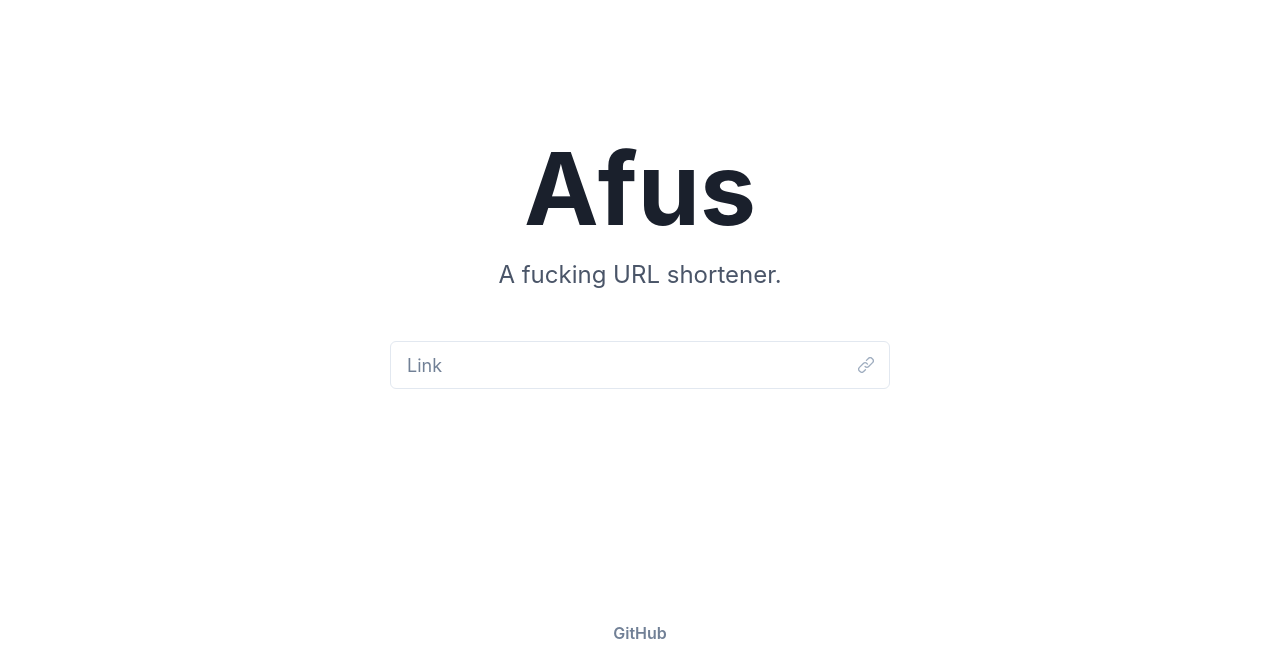
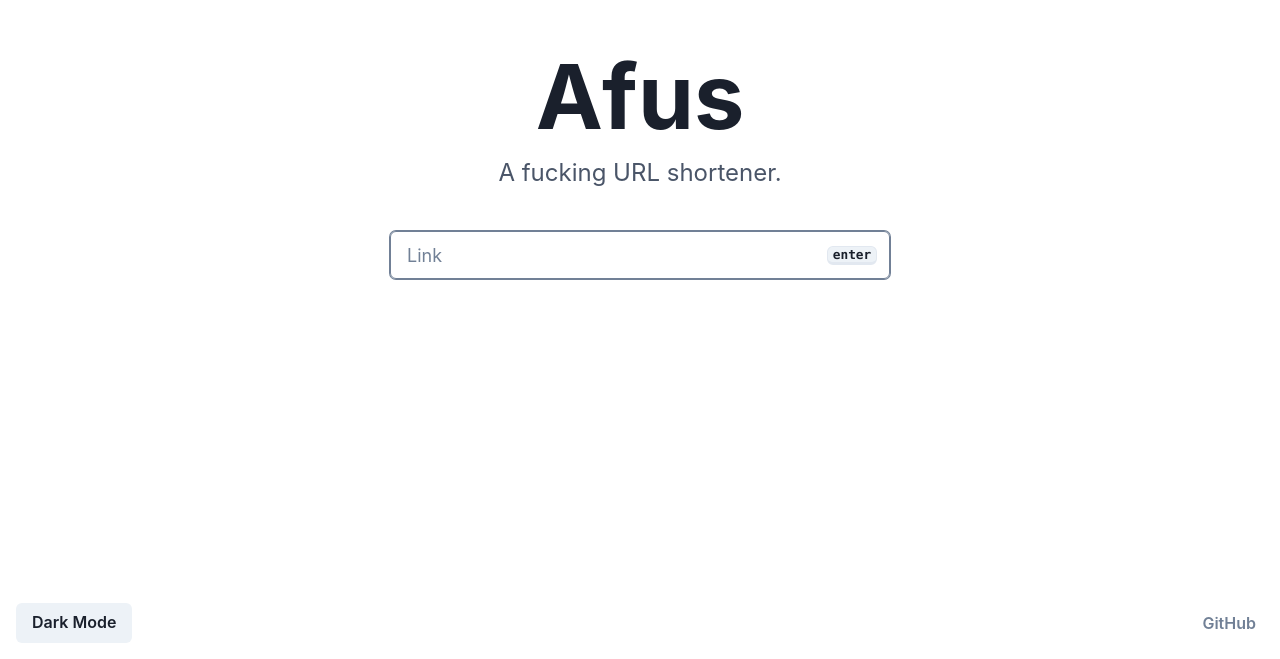
Before and after one commit to enquestor/afus, a React (Vite) app in the folder web/: page / in a window 1280 px wide. Shown: the part 141-800 px from the top of the page. Built offline with nearby package versions, Linux system fonts and the light colour scheme.

Commit message:
feature(web): ui improvements and qr code

```diff
--- a/web/package.json
+++ b/web/package.json
@@ -15,6 +15,7 @@
     "@emotion/react": "^11.10.6",
     "@emotion/styled": "^11.10.6",
     "framer-motion": "^10.10.0",
+    "qrcode.react": "^3.1.0",
     "react": "^18.2.0",
     "react-dom": "^18.2.0"
   },
--- a/web/src/App.tsx
+++ b/web/src/App.tsx
@@ -1,40 +1,27 @@
 import { useState } from "react";
 import {
   Box,
-  Button,
   Center,
-  Container,
   Flex,
-  Heading,
   Input,
   InputGroup,
   InputRightElement,
-  Modal,
-  ModalBody,
-  ModalCloseButton,
-  ModalContent,
-  ModalFooter,
-  ModalHeader,
-  ModalOverlay,
-  Text,
+  Kbd,
 } from "@chakra-ui/react";
-import { LinkIcon } from "@chakra-ui/icons";
 import Footer from "./Footer";
 import Logo from "./Logo";
+import Result from "./Result";
 
 function App() {
   const [url, setUrl] = useState("");
-  const [isGeneratingUrl, setIsGeneratingUrl] = useState(false);
   const [code, setCode] = useState("");
 
   const handleUrlChange = (e: React.ChangeEvent<HTMLInputElement>) =>
     setUrl(e.target.value);
 
   const handleUrlGeneration = async () => {
-    setIsGeneratingUrl(true);
-
     try {
-      const result = await fetch("http://localhost:3000/", {
+      const result = await fetch(window.location.origin, {
         method: "POST",
         headers: {
           "Content-Type": "application/json",
@@ -47,58 +34,41 @@ function App() {
     } catch (error) {
       console.log(error);
     }
-
-    setIsGeneratingUrl(false);
-  };
-
-  const handleModalClose = () => {
-    setCode("");
   };
 
   return (
-    <>
-      <Center h="100vh" w="100vw">
-        <Flex direction="column" alignItems="center">
+    <Box h="100vh" w="100vw">
+      <Center h="100%" w="100%">
+        <Flex
+          direction="column"
+          alignItems="center"
+          h="90%"
+          w="90%"
+          maxW="500px"
+        >
+          <Box h="20%" />
           <Logo />
-          <InputGroup alignItems="center">
+          <InputGroup alignItems="center" pb="32px">
             <Input
+              autoFocus
               value={url}
               onChange={handleUrlChange}
               size="lg"
-              w="500px"
               placeholder="Link"
-              focusBorderColor="black"
+              focusBorderColor="gray.500"
+              onKeyDown={(e) => e.key === "Enter" && handleUrlGeneration()}
             />
-            <InputRightElement top="-moz-initial" pr="2">
-              <Button
-                isLoading={isGeneratingUrl}
-                onClick={handleUrlGeneration}
-                variant="ghost"
-              >
-                <LinkIcon color="gray.400" />
-              </Button>
+            <InputRightElement top="-moz-initial" pr="9">
+              <Kbd userSelect="none" _hover={{ cursor: "default" }}>
+                enter
+              </Kbd>
             </InputRightElement>
           </InputGroup>
+          <Result code={code} />
         </Flex>
       </Center>
       <Footer />
-      <Modal isCentered isOpen={code != ""} onClose={handleModalClose}>
-        <ModalOverlay
-          bg="blackAlpha.300"
-          backdropFilter="blur(10px) hue-rotate(90deg)"
-        />
-        <ModalContent>
-          <ModalBody>
-            <Text>
-              {window.location.origin}/{code}
-            </Text>
-          </ModalBody>
-          <ModalFooter>
-            <Button onClick={handleModalClose}>Close</Button>
-          </ModalFooter>
-        </ModalContent>
-      </Modal>
-    </>
+    </Box>
   );
 }
 
--- a/web/src/Footer.tsx
+++ b/web/src/Footer.tsx
@@ -1,29 +1,21 @@
-import { useState } from "react";
-import {
-  Box,
-  Button,
-  Center,
-  Flex,
-  Heading,
-  Input,
-  InputGroup,
-  InputRightElement,
-  Text,
-} from "@chakra-ui/react";
-import { LinkIcon } from "@chakra-ui/icons";
+import { Button, Flex, useColorMode } from "@chakra-ui/react";
 
 function Footer() {
-  const [count, setCount] = useState(0);
-
+  const { colorMode, toggleColorMode } = useColorMode();
   return (
     <Flex
       position="absolute"
       bottom="0"
       w="100vw"
       p="4"
-      justifyContent="center"
+      justifyContent="space-between"
     >
-      <Button variant="link">GitHub</Button>
+      <Button onClick={toggleColorMode}>
+        {colorMode === "light" ? "Dark" : "Light"} Mode
+      </Button>
+      <Button variant="link" pr="8px">
+        GitHub
+      </Button>
     </Flex>
   );
 }
--- a/web/src/Logo.tsx
+++ b/web/src/Logo.tsx
@@ -1,26 +1,12 @@
-import { useState } from "react";
-import {
-  Box,
-  Button,
-  Center,
-  Flex,
-  Heading,
-  Input,
-  InputGroup,
-  InputRightElement,
-  Text,
-} from "@chakra-ui/react";
-import { LinkIcon } from "@chakra-ui/icons";
+import { Flex, Heading, Text } from "@chakra-ui/react";
 
 function Logo() {
-  const [count, setCount] = useState(0);
-
   return (
     <Flex direction="column" alignItems="center">
       <Heading
         as="h1"
-        fontSize={100}
-        mb={2}
+        fontSize={90}
+        mb={1}
         userSelect="none"
         _hover={{ cursor: "default" }}
       >
@@ -29,7 +15,7 @@ function Logo() {
       <Text
         fontSize="2xl"
         color="gray.600"
-        pb={12}
+        pb={10}
         userSelect="none"
         _hover={{ cursor: "default" }}
       >
--- /dev/null
+++ b/web/src/Result.tsx
@@ -0,0 +1,113 @@
+import {
+  Box,
+  Button,
+  Card,
+  CardBody,
+  CardFooter,
+  Center,
+  Kbd,
+  Modal,
+  ModalCloseButton,
+  ModalContent,
+  ModalOverlay,
+  Text,
+  useToast,
+} from "@chakra-ui/react";
+import { QRCodeSVG } from "qrcode.react";
+import { useEffect, useState } from "react";
+
+function Character({ char }: { char: string }) {
+  const isNumber = !isNaN(Number(char));
+  const color = isNumber ? "red" : undefined;
+
+  return (
+    <Text
+      fontSize="2xl"
+      color={color}
+      userSelect="none"
+      _hover={{ cursor: "default" }}
+    >
+      {char}
+    </Text>
+  );
+}
+
+function Result({ code }: { code: string }) {
+  const [qrCodeOpen, setQrCodeOpen] = useState(false);
+  const toast = useToast();
+
+  function copyShortUrl() {
+    navigator.clipboard.writeText(`${window.location.origin}/${code}`);
+    toast({
+      title: "Copied!",
+    });
+  }
+
+  useEffect(() => {
+    function handleKeyPress(event: KeyboardEvent) {
+      if (event.metaKey && event.code === "KeyC") {
+        copyShortUrl();
+      }
+      if (event.metaKey && event.code === "KeyE") {
+        setQrCodeOpen(true);
+      }
+    }
+
+    window.addEventListener("keydown", handleKeyPress);
+
+    return () => {
+      window.removeEventListener("keydown", handleKeyPress);
+    };
+  }, [code]);
+
+  return (
+    <>
+      <Card w="100%" opacity={code === "" ? 0 : 1}>
+        <CardBody display="flex" flexDirection="row">
+          <Text fontSize="2xl" userSelect="none" _hover={{ cursor: "default" }}>
+            {window.location.origin}/
+          </Text>
+          {code.split("").map((char) => (
+            <Character char={char} />
+          ))}
+        </CardBody>
+        <CardFooter>
+          <Button onClick={copyShortUrl}>
+            Copy
+            <Box w="8px" />
+            <Kbd>⌘</Kbd>
+            <Box w="4px" />
+            <Kbd>C</Kbd>
+          </Button>
+          <Box w="12px" />
+          <Button onClick={() => setQrCodeOpen(true)}>
+            QR Code
+            <Box w="8px" />
+            <Kbd>⌘</Kbd>
+            <Box w="4px" />
+            <Kbd>E</Kbd>
+          </Button>
+        </CardFooter>
+      </Card>
+      <Modal
+        isCentered
+        isOpen={qrCodeOpen}
+        onClose={() => setQrCodeOpen(false)}
+      >
+        <ModalOverlay />
+        <ModalContent h="85vw" w="85vw" maxH="400px" maxW="400px">
+          <ModalCloseButton _focus={{ boxShadow: "none" }} />
+          <Center h="100%" w="100%">
+            <QRCodeSVG
+              height="75%"
+              width="75%"
+              value={`${window.location.origin}/${code}`}
+            />
+          </Center>
+        </ModalContent>
+      </Modal>
+    </>
+  );
+}
+
+export default Result;
--- a/web/src/main.tsx
+++ b/web/src/main.tsx
@@ -1,11 +1,15 @@
-import { ChakraProvider, extendTheme } from "@chakra-ui/react";
+import { ChakraProvider, extendTheme, ThemeConfig } from "@chakra-ui/react";
 import React from "react";
 import ReactDOM from "react-dom/client";
 import App from "./App";
 
 const colors = {};
+const config: ThemeConfig = {
+  initialColorMode: "system",
+  useSystemColorMode: false,
+};
 
-const theme = extendTheme({ colors });
+const theme = extendTheme({ colors, config });
 
 ReactDOM.createRoot(document.getElementById("root") as HTMLElement).render(
   <React.StrictMode>
```
Also changed, not shown: 1 other file (tests, documents, lock files or other folders).
